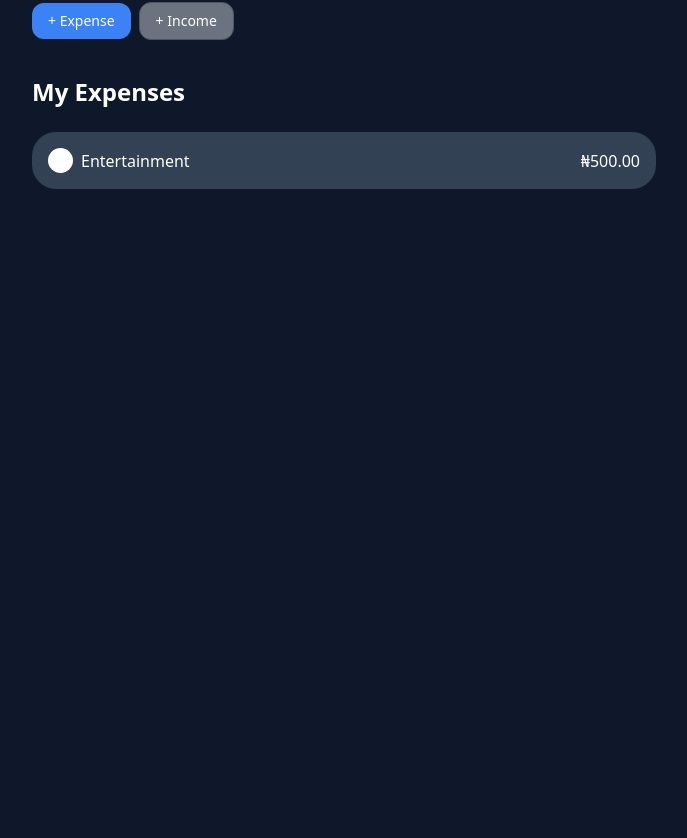
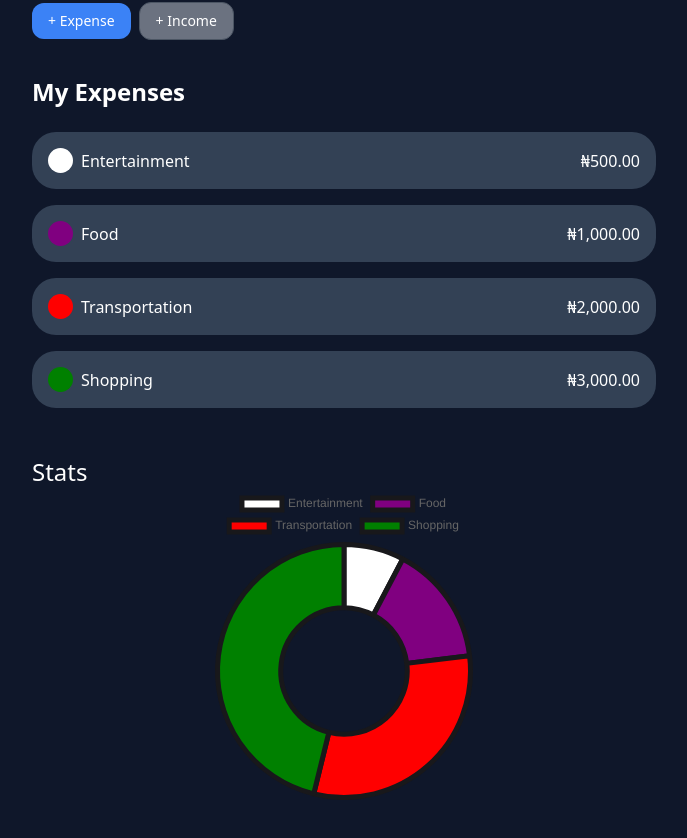
Before and after one commit to The-CodeINN/expense-tracker-app, a Next.js app: page / in a window 1280 px wide. Shown: the part 210-1048 px from the top of the page, without its empty margins (296-983 px from the left). Before the commit the page ends 800 px from the top, so only its background shows below. Built offline with nearby package versions, Linux system fonts and the light colour scheme.

Commit message:
Worked on layout and added chart

```diff
--- a/app/components/ExpenseCategoryItems.js
+++ b/app/components/ExpenseCategoryItems.js
@@ -1,17 +1,20 @@
-import { currencyFormatter } from "../lib/utils"
+import { currencyFormatter } from '../lib/utils';
 
-const ExpenseCategoryItems = ({color, title, amount}) => {
+const ExpenseCategoryItems = ({ color, title, total }) => {
   return (
+    <button>
       <div className='flex items-center justify-between px-4 py-4 bg-slate-700 rounded-3xl'>
-            <div className='flex items-center gap-2'>
-              <div className='w-[25px] h-[25px] rounded-full' style={{backgroundColor: color}} />
-            <h4 className='capitalize'>{title}</h4>
-            </div>
-            <p>
-              {currencyFormatter(amount)}
-            </p>
-          </div>
-  )
-}
+        <div className='flex items-center gap-2'>
+          <div
+            className='w-[25px] h-[25px] rounded-full'
+            style={{ backgroundColor: color }}
+          />
+          <h4 className='capitalize'>{title}</h4>
+        </div>
+        <p>{currencyFormatter(total)}</p>
+      </div>
+    </button>
+  );
+};
 
-export default ExpenseCategoryItems
+export default ExpenseCategoryItems;
--- a/app/components/Navbar.js
+++ b/app/components/Navbar.js
@@ -23,7 +23,7 @@ const Navbar = () => {
         </div>
 
         {/* Nav */}
-        <nav className='flex items-center gap-2'>
+        <nav className='flex items-center gap-4'>
           <div>
             <ImStatsBars className='text-2xl' />
           </div>
--- a/app/page.js
+++ b/app/page.js
@@ -1,5 +1,39 @@
-import ExpenseCategoryItems from "./components/ExpenseCategoryItems";
-import { currencyFormatter } from "./lib/utils";
+'use client';
+
+import ExpenseCategoryItems from './components/ExpenseCategoryItems';
+import { currencyFormatter } from './lib/utils';
+import { Chart as ChartJS, ArcElement, Tooltip, Legend } from 'chart.js';
+import { Doughnut } from 'react-chartjs-2';
+
+ChartJS.register(ArcElement, Tooltip, Legend);
+
+const data = [
+  {
+    id: 1,
+    title: 'Entertainment',
+    total: 500,
+    color: '#fff',
+  },
+  {
+    id: 2,
+    title: 'Food',
+    total: 1000,
+    color: 'purple',
+  },
+
+  {
+    id: 3,
+    title: 'Transportation',
+    total: 2000,
+    color: 'red',
+  },
+  {
+    id: 4,
+    title: 'Shopping',
+    total: 3000,
+    color: 'green',
+  },
+];
 
 export default function Home() {
   return (
@@ -18,12 +52,37 @@ export default function Home() {
       <section className='py-6'>
         <h3 className='text-2xl font-bold'>My Expenses</h3>
         <div className='flex flex-col gap-4 mt-6'>
+          {data.map((expense) => {
+            return (
+              <ExpenseCategoryItems
+                key={expense.id}
+                color={expense.color}
+                title={expense.title}
+                total={expense.total}
+              />
+            );
+          })}
+        </div>
+      </section>
 
-          {/* Expense Cards */}
-          <ExpenseCategoryItems
-            color="#fff"
-            title="Entertainment"
-            amount={500}
+      {/* Chart Section */}
+      <section className='py-6'>
+        <h3 className='text-2xl'>Stats</h3>
+        <div className='w-1/2 mx-auto'>
+          <Doughnut
+            data={{
+              labels: data.map((expense) => expense.title),
+              datasets: [
+                {
+                  label: 'Expense',
+                  data: data.map((expense) => expense.total),
+                  backgroundColor: data.map((expense) => expense.color),
+                  hoverOffset: 4,
+                  borderColor: ['#18181b'],
+                  borderWidth: 5,
+                },
+              ],
+            }}
           />
         </div>
       </section>
--- a/package.json
+++ b/package.json
@@ -9,10 +9,12 @@
     "lint": "next lint"
   },
   "dependencies": {
+    "chart.js": "^4.2.1",
     "eslint": "8.35.0",
     "eslint-config-next": "13.2.1",
     "next": "13.2.1",
     "react": "18.2.0",
+    "react-chartjs-2": "^5.2.0",
     "react-dom": "18.2.0",
     "react-icons": "^4.7.1"
   },
```
Also changed, not shown: 1 other file (tests, documents, lock files or other folders).
